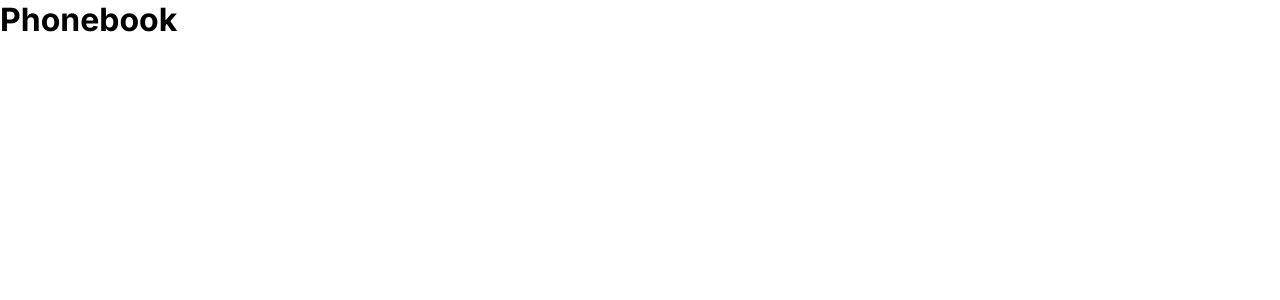
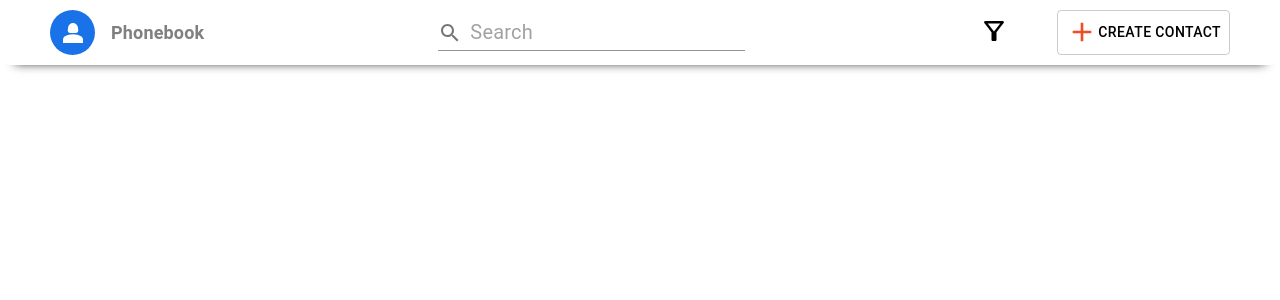
Before and after one commit to aljith-gamma/phonebook-client, a Next.js app: page / in a window 1280 px wide. Shown: the top 300 px of the page. Built offline with nearby package versions, Linux system fonts and the light colour scheme.

Commit message:
Navbar component created

```diff
--- a/src/app/page.module.css
+++ /dev/null
@@ -1,3 +0,0 @@
-h1{
-    color:#cccccc
-}
--- a/src/app/page.tsx
+++ b/src/app/page.tsx
@@ -1,12 +1,14 @@
 "use client"
-import Image from 'next/image'
-import styles from './page.module.css'
-import { Button } from '@mui/material'
+import Navbar from '@/components/Navbar'
+import { Box, Container } from '@mui/material'
 
 export default function Home() {
   return (
-    <div>
-      <h1>Phonebook</h1>
-    </div>
+    <Box>
+        <Navbar />
+        <Container maxWidth="xl">
+
+        </Container>
+    </Box>
   )
 }
--- /dev/null
+++ b/src/components/Navbar.tsx
@@ -0,0 +1,61 @@
+import { Box, Button, Container, Input, InputAdornment, TextField, Typography } from "@mui/material"
+import Person2Icon from '@mui/icons-material/Person2';
+import SearchIcon from '@mui/icons-material/Search';
+import FilterAltOutlinedIcon from '@mui/icons-material/FilterAltOutlined';
+import AddIcon from '@mui/icons-material/Add';
+
+
+const Navbar = () => {
+    return (
+        <Box  boxShadow="0px 13px 10px -15px #111">
+
+        <Box p="10px 50px" display="flex"
+            justifyContent="space-between"
+        >
+            <Box display="flex" alignItems="center" gap={2} >
+                <Box bgcolor="#1972E7" width="45px" height="45px" borderRadius="50%"
+                    display="flex" justifyContent="center" alignItems="center"
+                >
+                    <Person2Icon sx={{ color: '#fff', fontSize:"30px" }} />
+                </Box>
+                <Box>
+                    <Typography fontSize="18px" color="gray" fontWeight="600">
+                        Phonebook
+                    </Typography>
+                </Box>
+            </Box>
+
+            <Box display="flex" alignItems="center">
+                <Box sx={{ display: 'flex', alignItems: 'flex-end' }} >
+                    <Input
+                        placeholder="Search"
+                        sx={{ fontSize: "20px"}}
+                        id="input-with-icon-adornment"
+                        startAdornment={
+                            <InputAdornment position="start">
+                            <SearchIcon />
+                            </InputAdornment>
+                        }
+                    />
+                </Box>
+            </Box>
+
+            <Box display="flex" gap={6} alignItems="center">
+                <Box sx={{ cursor: 'pointer'}}>
+                    <FilterAltOutlinedIcon sx={{ fontSize: "30px"}} />
+                </Box>
+                <Box >
+                    <Button variant="text" sx={{ display:"flex", alignItems:"center", border: '1px solid rgba(0, 0, 0, 0.2)' ,
+                        color: 'black'
+                    }}>
+                        <AddIcon sx={{ fontSize: "32px", mt: "-1px", color: '#ee4d25;' }}/>
+                        Create contact
+                    </Button>
+                </Box>
+            </Box>
+        </Box>
+        </Box>
+    )
+}
+
+export default Navbar;
```
Also changed, not shown: src/app/globals.css (line endings or trailing spaces).
